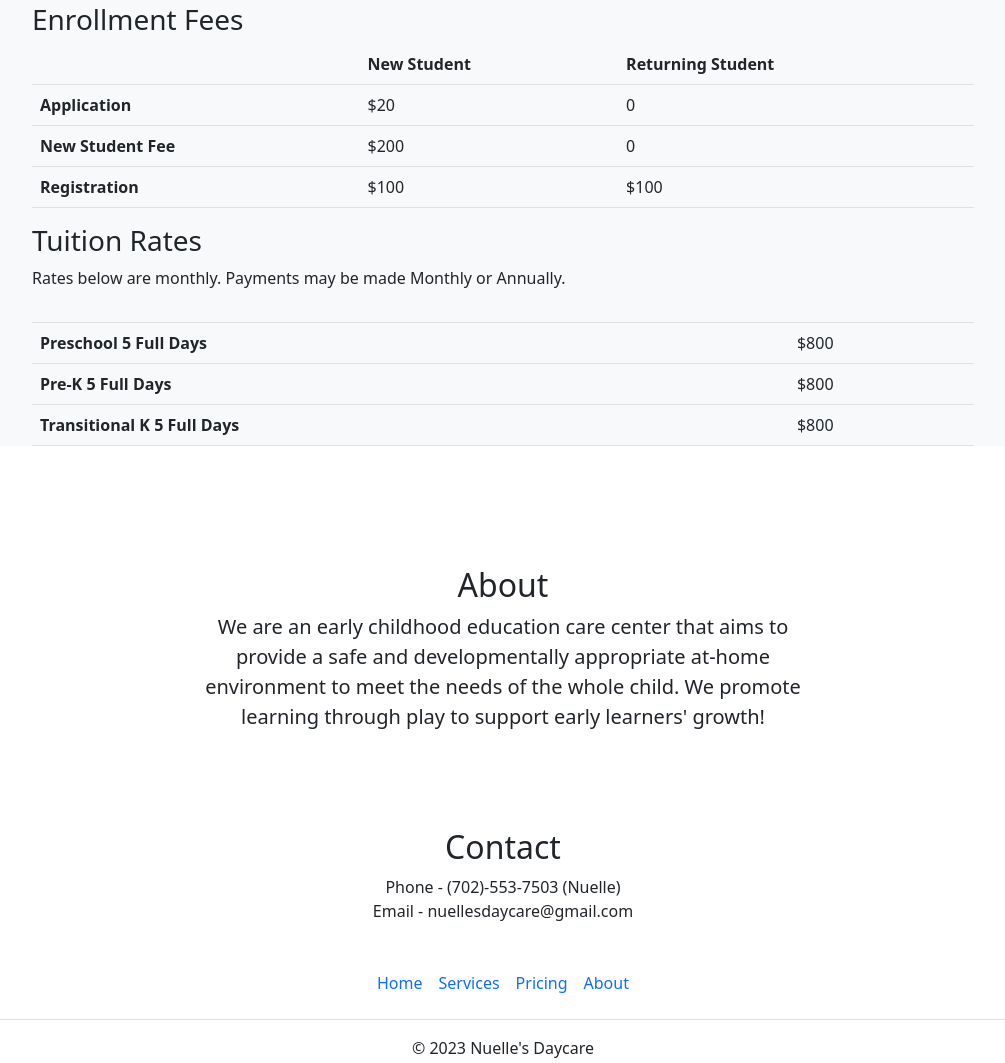
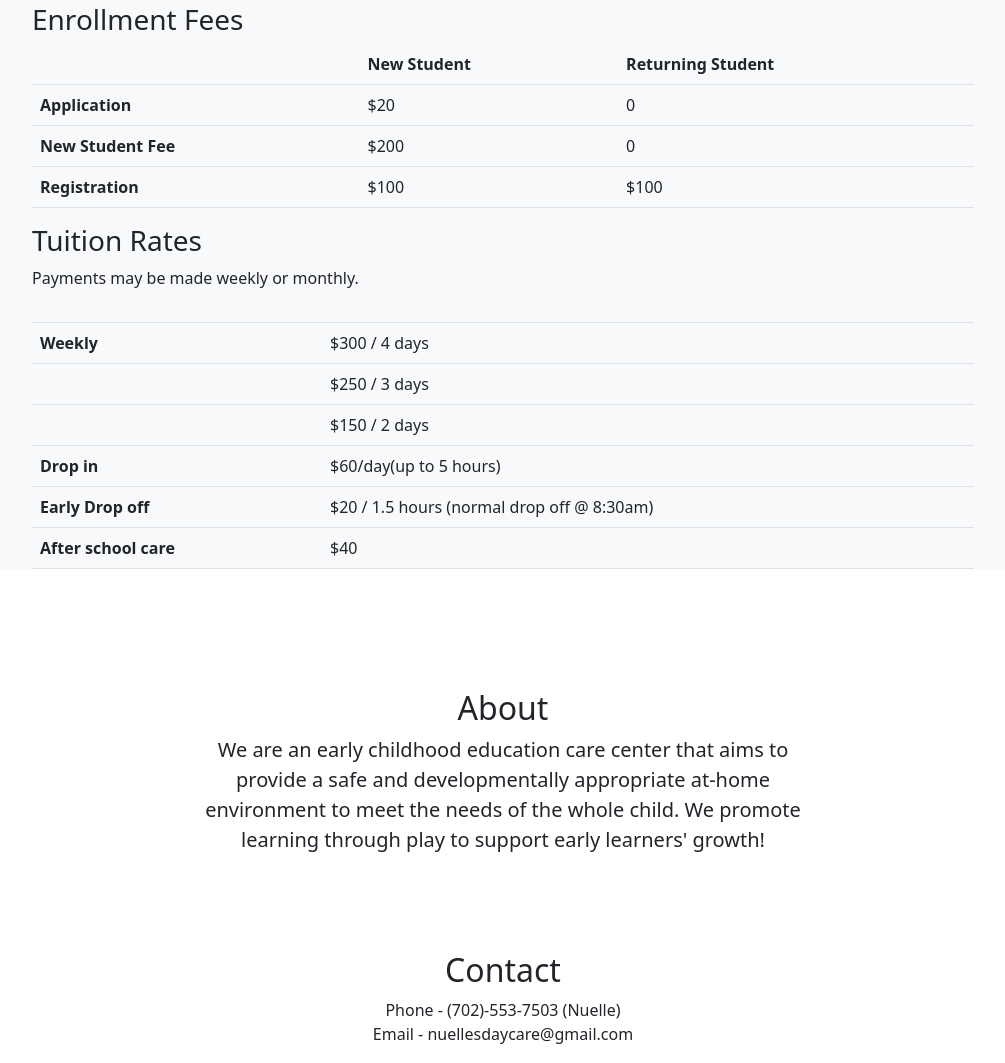
Before and after one commit to ctrich/daycare, a website: page src/index.html in a window 1280 px wide. Shown: the part 1354-2417 px from the top of the page, without its empty margins (137-1142 px from the left). Drawn offline with nearby package versions, Linux system fonts and the light colour scheme; files that its build step writes are made by us from their sources.

Commit message:
updated tuition

```diff
--- a/src/index.html
+++ b/src/index.html
@@ -108,7 +108,7 @@
         </div>
         <div>
           <h3>Tuition Rates</h3>
-          <p>Rates below are monthly. Payments may be made Monthly or Annually.</p>
+          <p>Payments may be made weekly or monthly.</p>
           <table class="table">
             <thead>
               <tr>
@@ -118,16 +118,28 @@
             </thead>
             <tbody>
               <tr>
-                <th scope="row">Preschool 5 Full Days</th>
-                <td>$800</td>
+                <th scope="row">Weekly</th>
+                <td>$300 / 4 days</td>
               </tr>
               <tr>
-                <th scope="row">Pre-K 5 Full Days</th>
-                <td>$800</td>
+                <th scope="row"></th>
+                <td>$250 / 3 days</td>
               </tr>
               <tr>
-                <th scope="row">Transitional K 5 Full Days</th>
-                <td>$800</td>
+                <th scope="row"></th>
+                <td>$150 / 2 days</td>
+              </tr>
+              <tr>
+                <th scope="row">Drop in</th>
+                <td>$60/day(up to 5 hours)</td>
+              </tr>
+              <tr>
+                <th scope="row">Early Drop off</th>
+                <td>$20 / 1.5 hours (normal drop off @ 8:30am)</td>
+              </tr>
+              <tr>
+                <th scope="row">After school care</th>
+                <td>$40</td>
               </tr>
             </tbody>
           </table>
```
